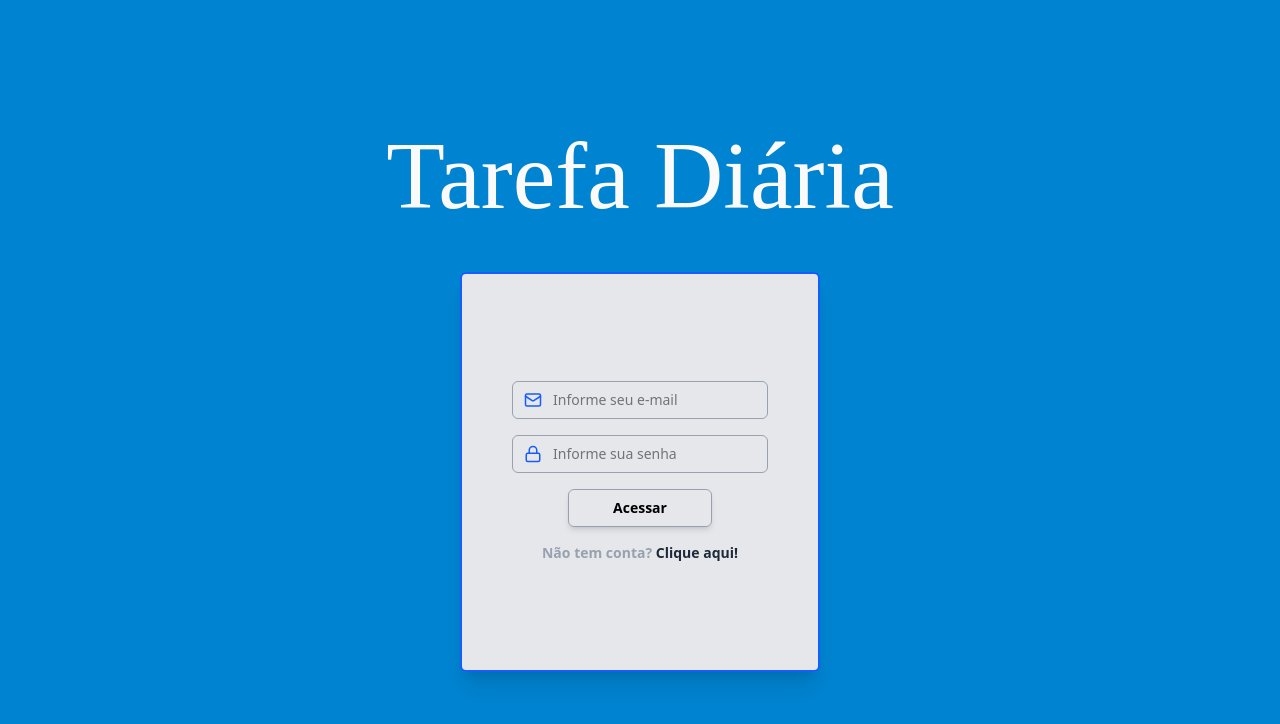
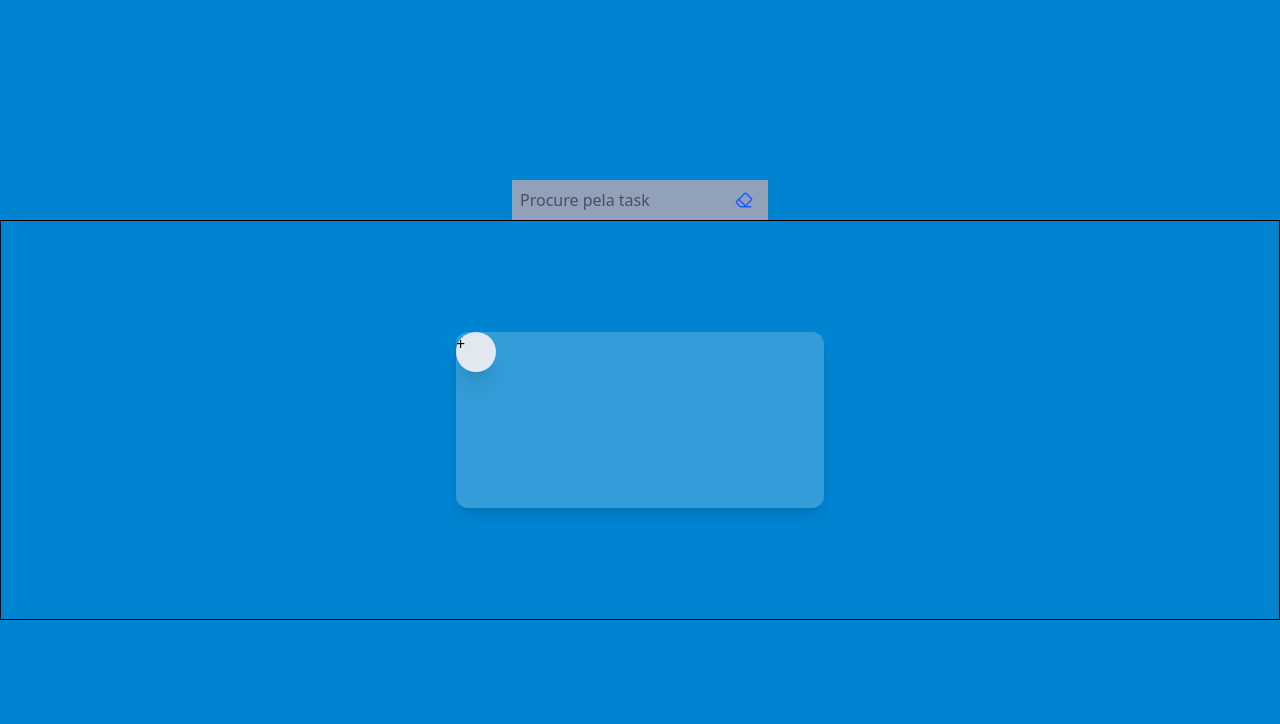
Before and after one commit to dev-danielg/TarefaDiaria-frontend, a React (Vite) app: page / in a window 1280 px wide. Shown: the top 724 px of the page. Built offline with nearby package versions, Linux system fonts and the light colour scheme; a web font is replaced by a local one.

Commit message:
estruturando componente

```diff
--- a/src/App.jsx
+++ b/src/App.jsx
@@ -9,7 +9,7 @@
         <BrowserRouter>
             <>
             <Routes>
-                <Route path='/' element={<LoginPage/>} />
+                <Route path='/' element={<MainPage/>} />
                 <Route path='/MainPage' element={<MainPage/>}/>
                 <Route path='/NewUserPage' element={<NewUserPage/>}/>
             </Routes>
```
